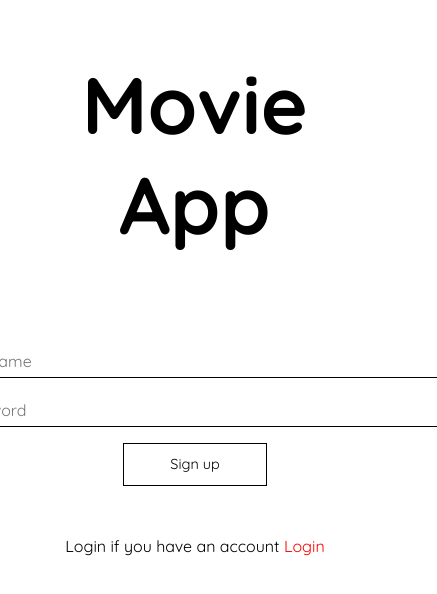
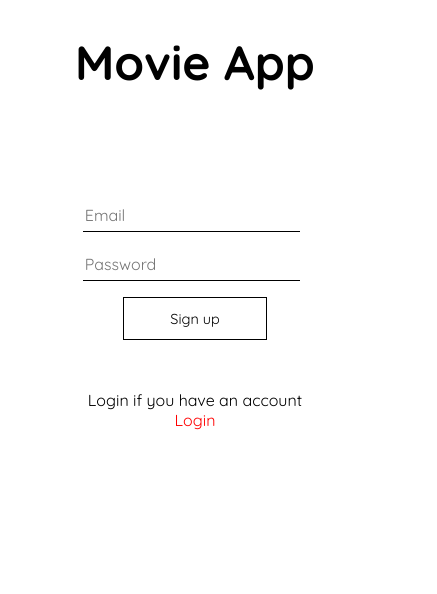
Before and after one commit to ahmedskulj00/react-movie-app, a React (Create React App) app: page / in a window 390 px wide. Shown: the top 594 px of the page, 437 px wide, since content can reach past the window. Built offline with nearby package versions, Linux system fonts and the light colour scheme; no server answers.

Commit message:
Added responsive design, and fixed a typo.

```diff
--- a/src/App.css
+++ b/src/App.css
@@ -188,3 +188,47 @@ input[type="radio"] {
   color: white;
   transition: 0.5s;
 }
+
+@media screen and (max-width: 414px) {
+  .title {
+    font-size: 3em;
+  }
+  .login-container {
+    padding: 20%;
+  }
+  input {
+    width: 95%;
+  }
+  .movie-grid {
+    grid-template-columns: repeat(1, 1fr);
+  }
+  .show-grid {
+    grid-template-columns: repeat(1, 1fr);
+  }
+  img {
+    width: 100%;
+    object-fit: contain;
+  }
+}
+
+@media screen and (max-width: 768px) {
+  .title {
+    font-size: 3em;
+  }
+  .login-container {
+    padding: 20%;
+  }
+  input {
+    width: 95%;
+  }
+  .movie-grid {
+    grid-template-columns: repeat(1, 1fr);
+  }
+  .show-grid {
+    grid-template-columns: repeat(1, 1fr);
+  }
+  img {
+    width: 100%;
+    object-fit: contain;
+  }
+}
--- a/src/components/Login.js
+++ b/src/components/Login.js
@@ -21,7 +21,7 @@ const Login = (props) => {
           type="text"
           required
           value={email}
-          placeholder="Username"
+          placeholder="Email"
           onChange={(e) => setEmail(e.target.value)}
         />
         <p className="error-message">{emailErr}</p>
--- a/src/components/MainPage.js
+++ b/src/components/MainPage.js
@@ -1,5 +1,5 @@
 import React, { useEffect, useState } from "react";
-
+import "../App.css";
 const MainPage = () => {
   const [movies, setMovies] = useState([]);
   const [tvShows, setTvShows] = useState([]);
--- a/src/components/Navbar.js
+++ b/src/components/Navbar.js
@@ -1,5 +1,5 @@
 import React from "react";
-
+import "../App.css";
 const Navbar = (props) => {
   const { handleLogout } = props;
   return (
```
